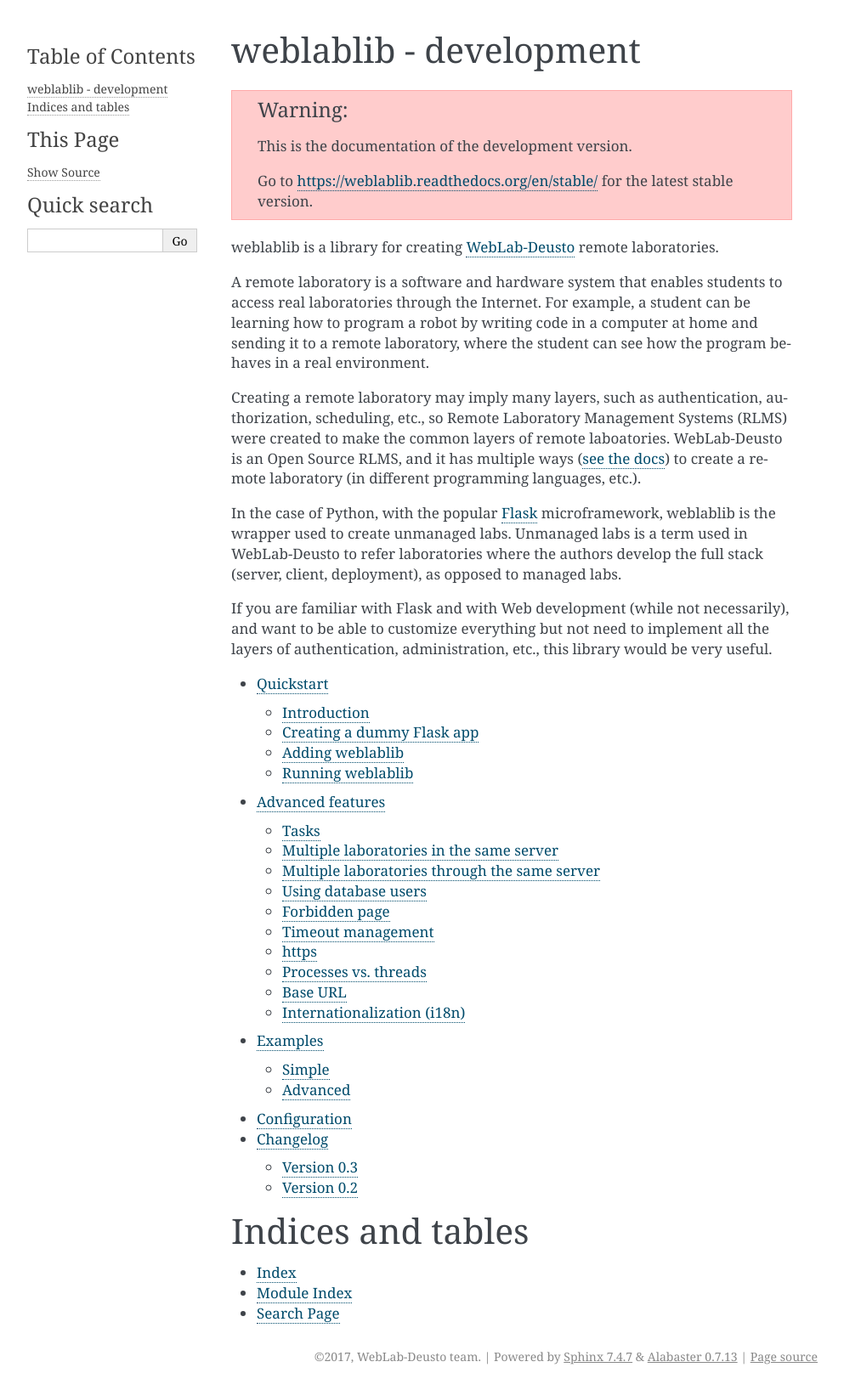
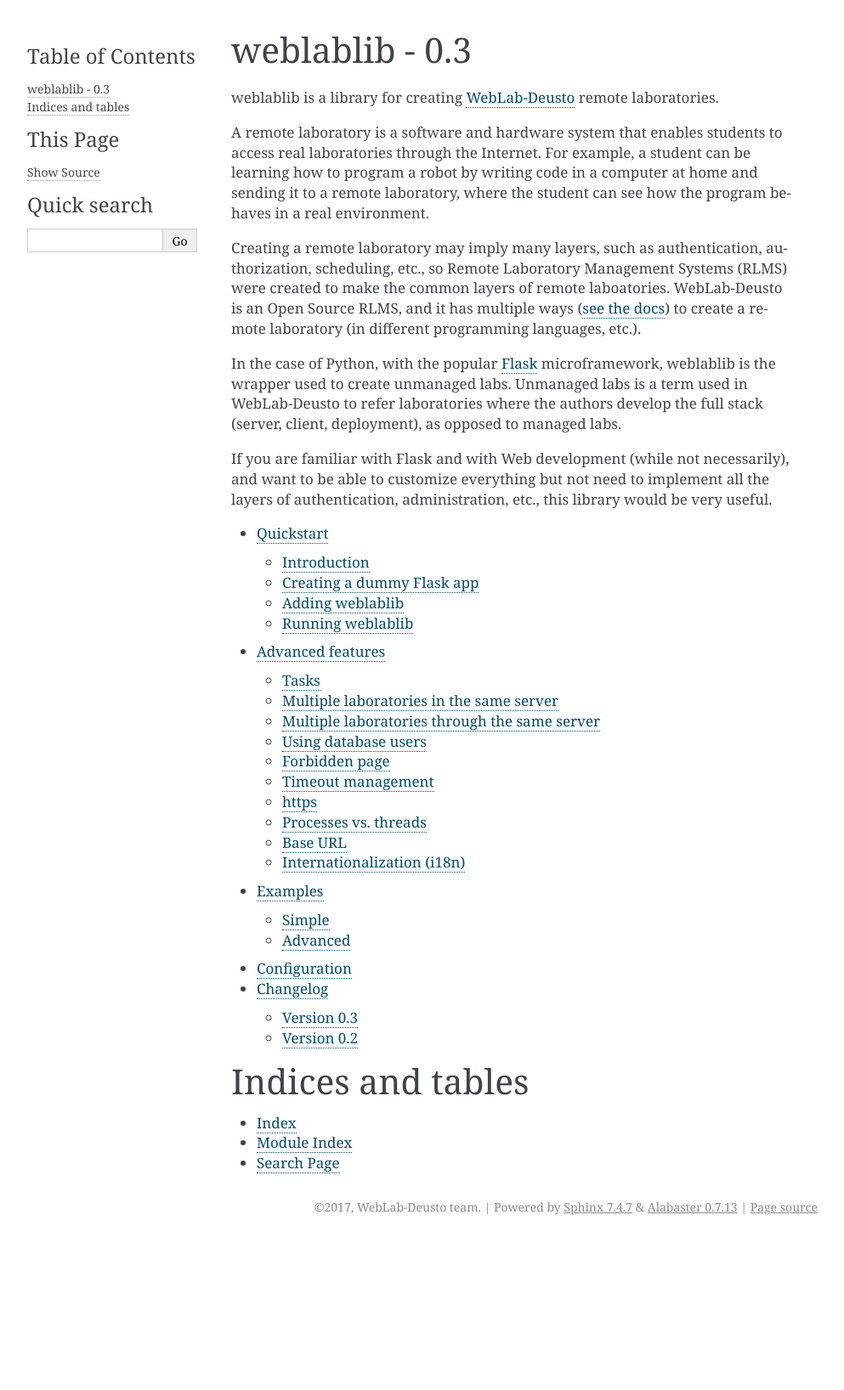
Before and after one commit to weblabdeusto/weblablib, a Sphinx documentation site: the page built from docs/source/index.rst, in a window 1280 px wide. Shown: the whole page at 85% size, without its empty margins (148-1141 px from the left). Built offline with Sphinx 7.4.7, drawn with Linux system fonts in a browser that asks for light colours; after the commit the page ends 1460 px from its top, so only the background shows below that.

```diff
--- a/docs/source/index.rst
+++ b/docs/source/index.rst
@@ -3,14 +3,14 @@
    You can adapt this file completely to your liking, but it should at least
    contain the root `toctree` directive.
 
-weblablib - development
-=======================
+weblablib - 0.3
+===============
 
-.. warning::
-
-   This is the documentation of the development version.
-
-   Go to https://weblablib.readthedocs.org/en/stable/ for the latest stable version.
+.. .. warning::
+..
+..    This is the documentation of the development version.
+..
+..    Go to https://weblablib.readthedocs.org/en/stable/ for the latest stable version.
 
 weblablib is a library for creating `WebLab-Deusto <https://github.com/weblabdeusto/weblabdeusto/>`_ remote laboratories.
 
```
